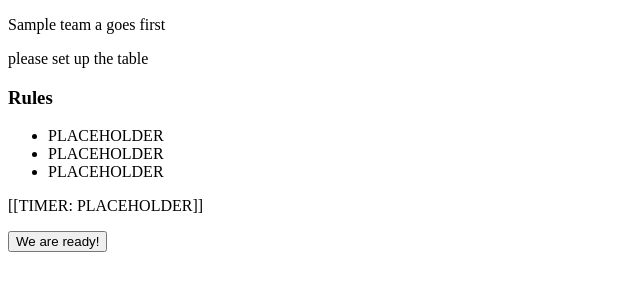
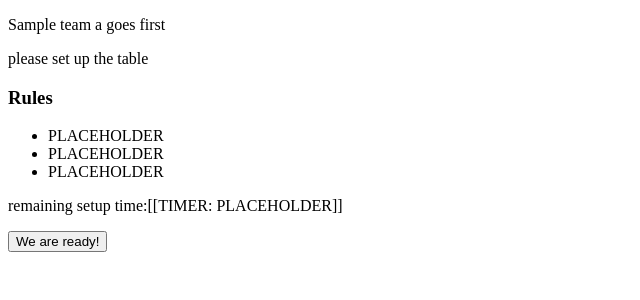
Before and after one commit to Davidxdydz/3bir, a Flask app: template templates/game_states/ready_request.html in a window 1280 px wide. Shown: the part 88-388 px from the top of the page, without its empty margins (0-640 px from the left). Run offline with Flask 3, Linux system fonts and the light colour scheme; the template is opened without the code that fills it: most values are stand-ins (such as "Sample title", 1, 10 or a date in 2020).

Commit message:
minor: better text

```diff
--- a/templates/game_states/ready.html
+++ b/templates/game_states/ready.html
@@ -11,7 +11,7 @@
         <li>PLACEHOLDER</li>
         <li>PLACEHOLDER</li>
     </ul>
-    <!-- <p>[[TIMER: PLACEHOLDER]]</p> -->
+    <p>setup time is up [[TIMER: PLACEHOLDER]]</p>
 
 
     <form method="POST" action="/game">
--- a/templates/game_states/ready_request.html
+++ b/templates/game_states/ready_request.html
@@ -11,7 +11,7 @@
         <li>PLACEHOLDER</li>
         <li>PLACEHOLDER</li>
     </ul>
-    <p>[[TIMER: PLACEHOLDER]]</p>
+    <p>remaining setup time:[[TIMER: PLACEHOLDER]]</p>
 
 
     <form method="POST" action="/game">
```
